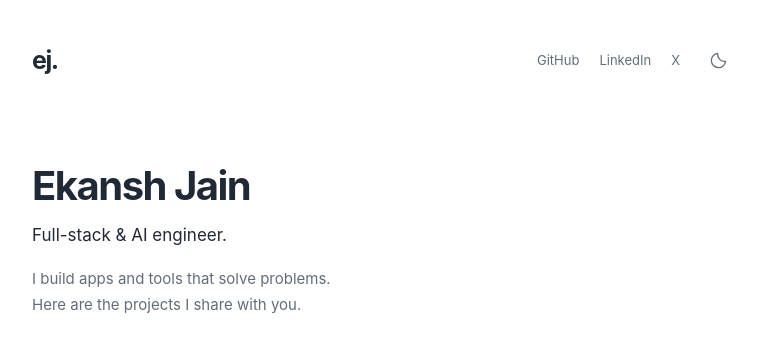
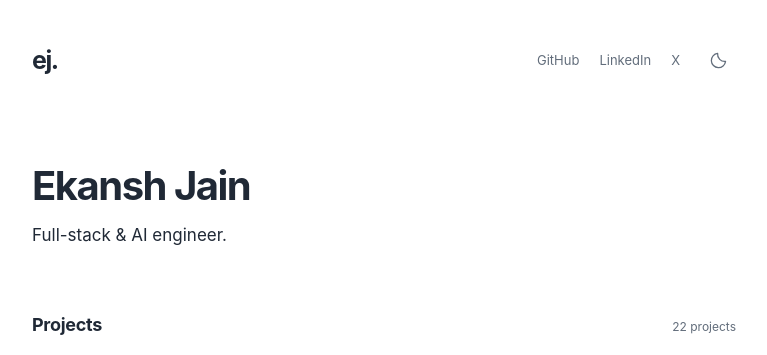
Before and after one commit to ejekanshjain/ejekanshjain.github.io, an Astro site: page / in a window 1280 px wide. Shown: the top 355 px of the page, without its empty margins (256-1023 px from the left). Built offline with nearby package versions, Linux system fonts and the light colour scheme; Astro itself is replaced by a stand-in of ours.

Commit message:
fix: remove redundant intro description from homepage

```diff
--- a/src/pages/index.astro
+++ b/src/pages/index.astro
@@ -111,11 +111,6 @@ const description =
         <section class="intro" aria-labelledby="intro-title">
           <h1 id="intro-title">Ekansh Jain</h1>
           <p class="intro-role">Full-stack &amp; AI engineer.</p>
-          <p class="intro-description">
-            I build apps and tools that solve problems.
-            <br class="hidden sm:block" /> Here are the projects I share with
-            you.
-          </p>
         </section>
 
         <section
```
